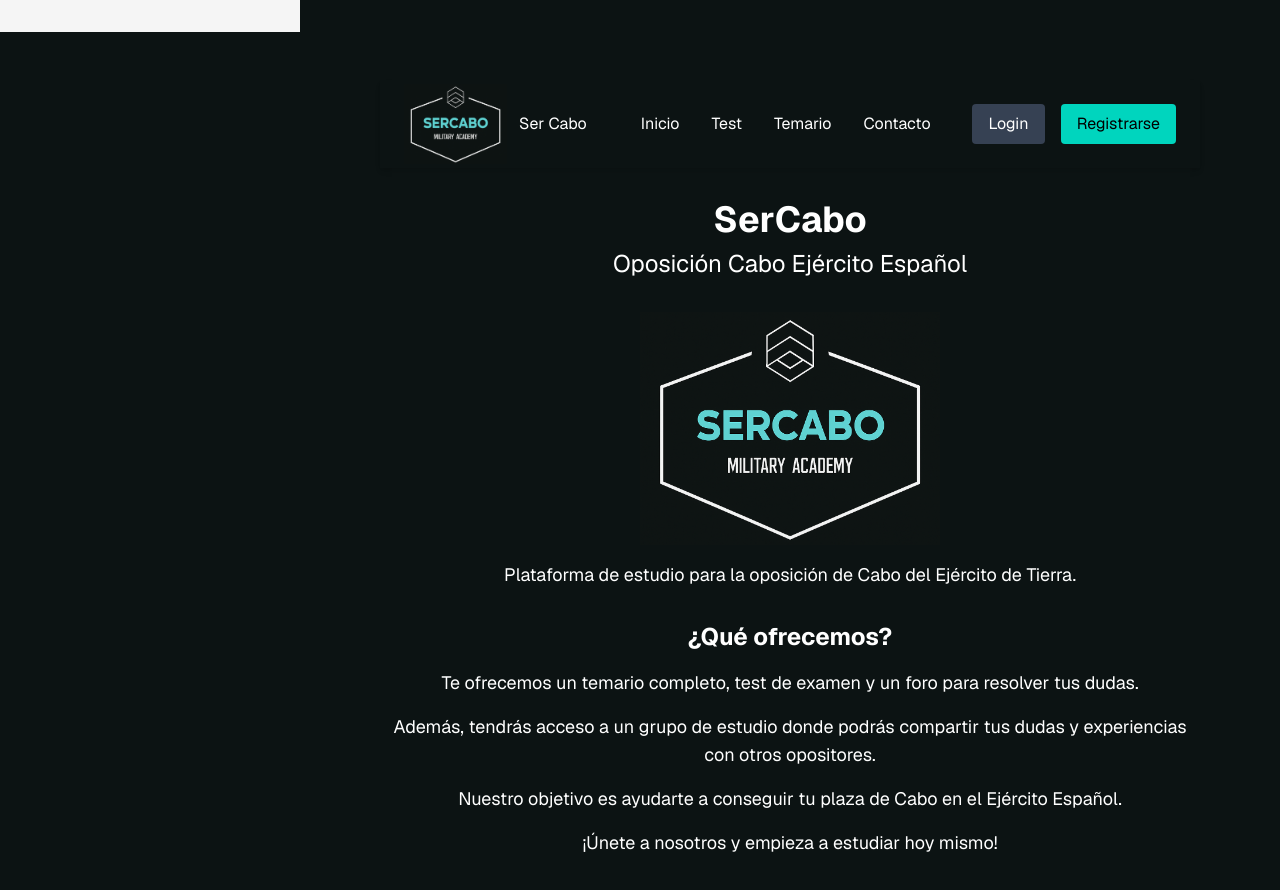
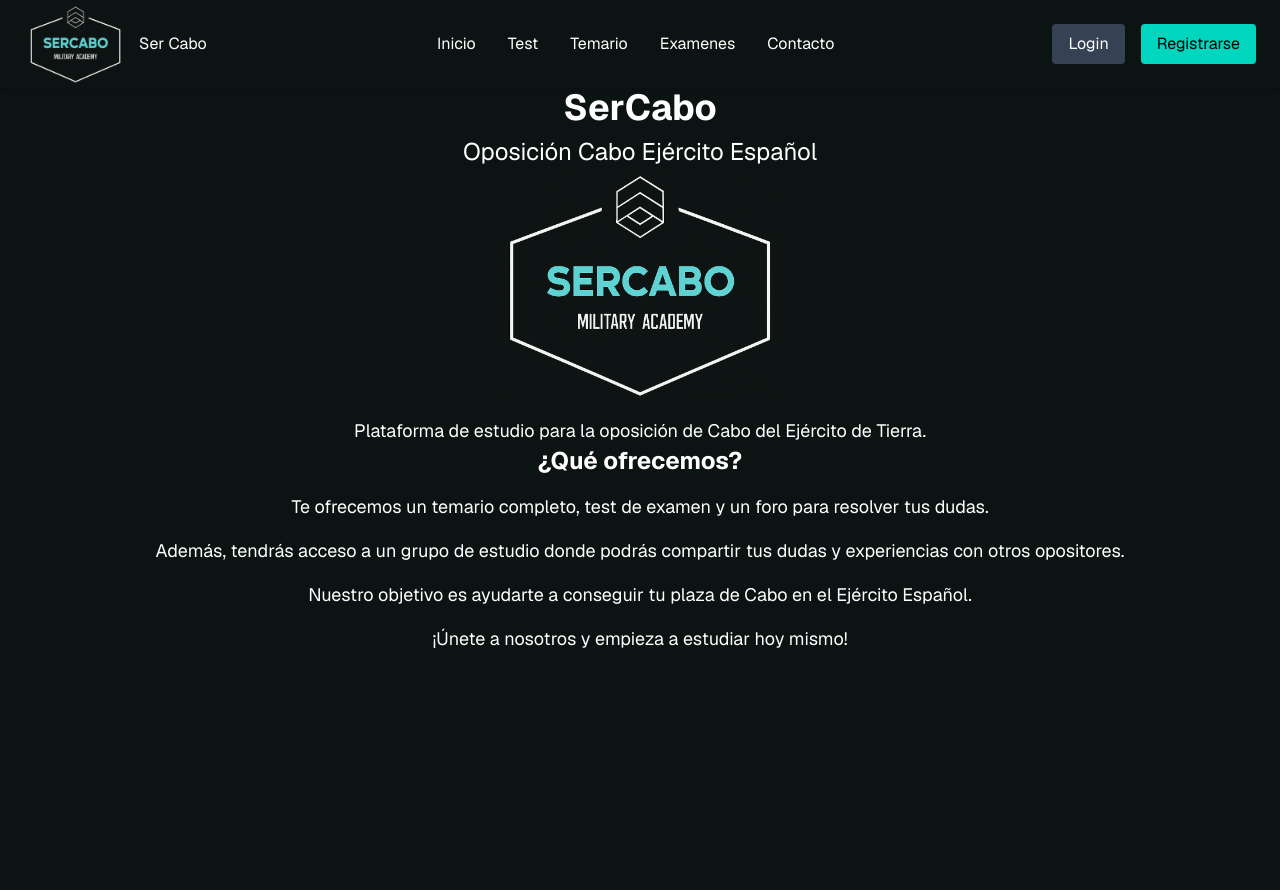
Before and after one commit to misama484/sercabo, a Next.js app: page / in a window 1280 px wide. Shown: the top 890 px of the page. After the commit the page ends 800 px from the top, so only its background shows below. Built offline with nearby package versions, Linux system fonts and the light colour scheme.

Commit message:
modificando sidebar

```diff
--- a/src/app/layout.tsx
+++ b/src/app/layout.tsx
@@ -9,6 +9,8 @@ import {
 import { IconBook, IconUser, IconListCheck, IconClipboardList } from "@tabler/icons-react";
 import { SidebarProfile } from "@/components/ui/sidebarProfile";
 import logo from "@/public/img/sercabologo.png";
+import { getToken } from "@/lib/auth";
+
 
 const geistSans = Geist({
   variable: "--font-geist-sans",
@@ -53,23 +55,26 @@ export default function RootLayout({
 }: Readonly<{
   children: React.ReactNode;
 }>) {
+
+  // Obtener el token de las cookies
+  const token = getToken();
+
   return (
     <html lang="es">
       <body
         className={`${geistSans.variable} ${geistMono.variable} antialiased bg-background text-white`}
       >
         <div className="flex min-h-screen">
-          {/* Sidebar lateral izquierdo */}
-          <Sidebar>
-            <SidebarBody
-              profile={
-                <SidebarProfile avatar="usuarioimagen" name="Usuario"/>}
-              >
+          {/* Sidebar solo si hay token */}
+          {token && (
+            <Sidebar>
+              <SidebarBody>
                 {sidebarLinks.map((link) => (
                   <SidebarLink key={link.href} link={link} />
                 ))}
-            </SidebarBody>
-          </Sidebar>
+              </SidebarBody>
+            </Sidebar>
+          )}
           {/* Contenido principal */}
           <main className="flex-1">{children}</main>
         </div>
--- a/src/app/page.tsx
+++ b/src/app/page.tsx
@@ -3,7 +3,7 @@ import Navbar from "@/components/navbar";
 
 export default function Home() {
   return (
-    <div className="flex flex-col min-h-screen p-8 sm:p-20 gap-8 font-[family-name:var(--font-geist-sans)] bg-background text-white">
+    <div className="flex flex-col min-h-screen font-[family-name:var(--font-geist-sans)] bg-background text-white">
       {/* Navbar fijo en la parte superior */}
       <div className="w-full top-0 items-center shadow-md z-10">
         <Navbar />
--- a/src/components/navbar.tsx
+++ b/src/components/navbar.tsx
@@ -34,6 +34,11 @@ const Navbar: React.FC = () => {
           </a>
         </li>
         <li>
+          <a href="/examenes" className="hover:underline hover:text-teal-400">
+            Examenes
+          </a>
+        </li>
+        <li>
           <a href="#contact" className="hover:underline hover:text-teal-400">
             Contacto
           </a>
--- a/src/components/ui/sidebar.tsx
+++ b/src/components/ui/sidebar.tsx
@@ -69,7 +69,7 @@ export const Sidebar = ({
   );
 };
 
-export const SidebarBody = (profile, props: React.ComponentProps<typeof motion.div>) => {
+export const SidebarBody = (/*profile,*/ props: React.ComponentProps<typeof motion.div>) => {
   return (
     <>
       <DesktopSidebar {...props} />
@@ -82,7 +82,7 @@ export const DesktopSidebar = ({
   className,
   children,
   //añadimos prop para el perfil
-  profile,
+  //profile,
   ...props
 }: React.ComponentProps<typeof motion.div>) => {
   const { open, setOpen, animate } = useSidebar();
```
